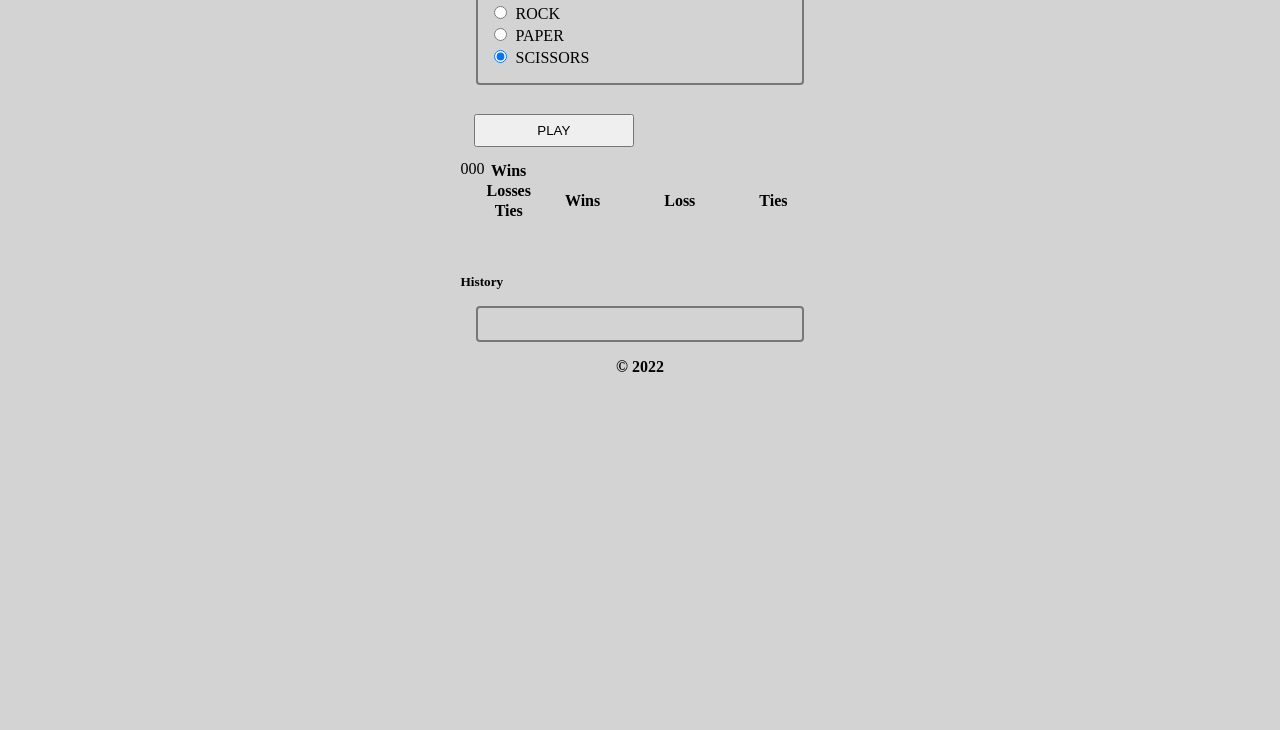
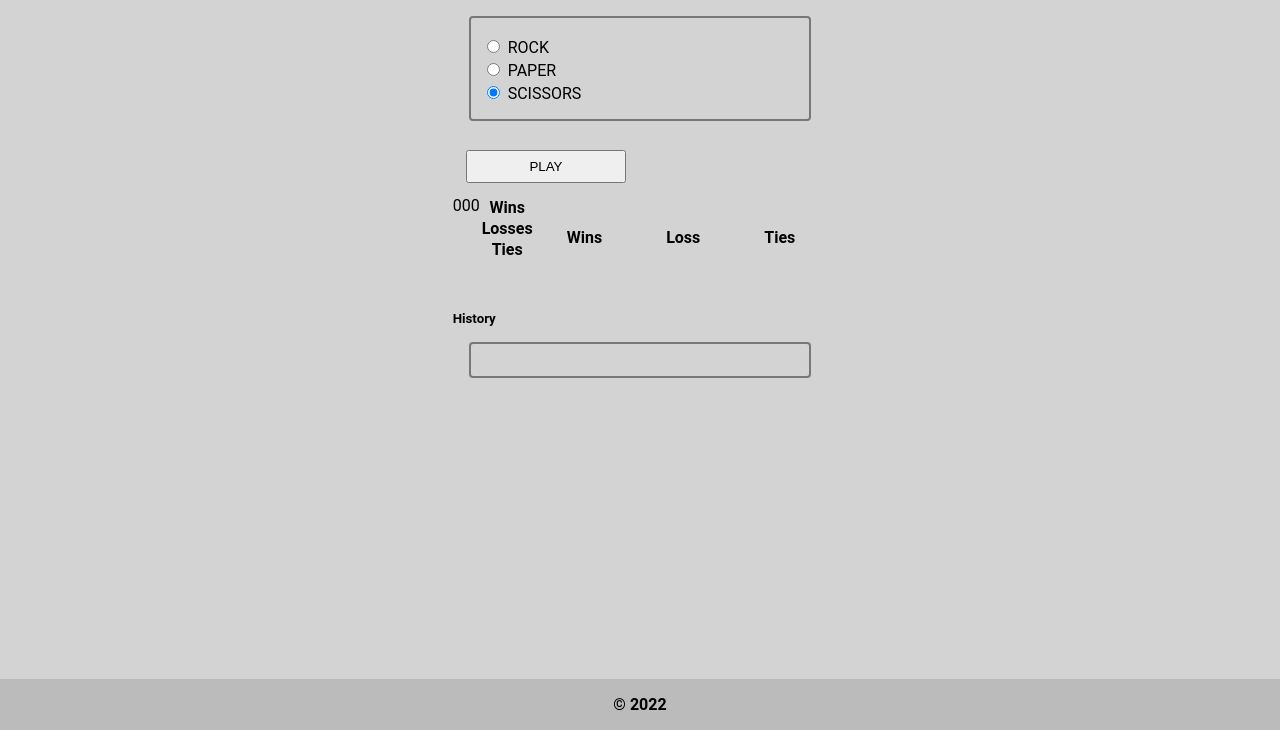
Before and after one commit to StevenJBurns/rock-paper-scissors, a plain HTML site: page index.html in a window 1280 px wide. Shown: the part 70-800 px from the top of the page. Drawn offline with Linux system fonts and the light colour scheme.

Commit message:
style: changes to flexbox layout

```diff
--- a/css/index.css
+++ b/css/index.css
@@ -8,12 +8,15 @@ body {
   flex-direction: column;
   justify-content: center;
   align-items: center;
+  min-height: 100vh;
   background-color: lightgray;
+  font-family: Futura, Roboto, Oxygen, Ubuntu, 'Segoe UI', 'Open Sans', sans-serif;
 }
 
 header, footer {
   width: 100%;
-  margin: auto;
+  padding: 1em 0;
+  background-color: #BBB;
 }
 
 header h1 {
```
